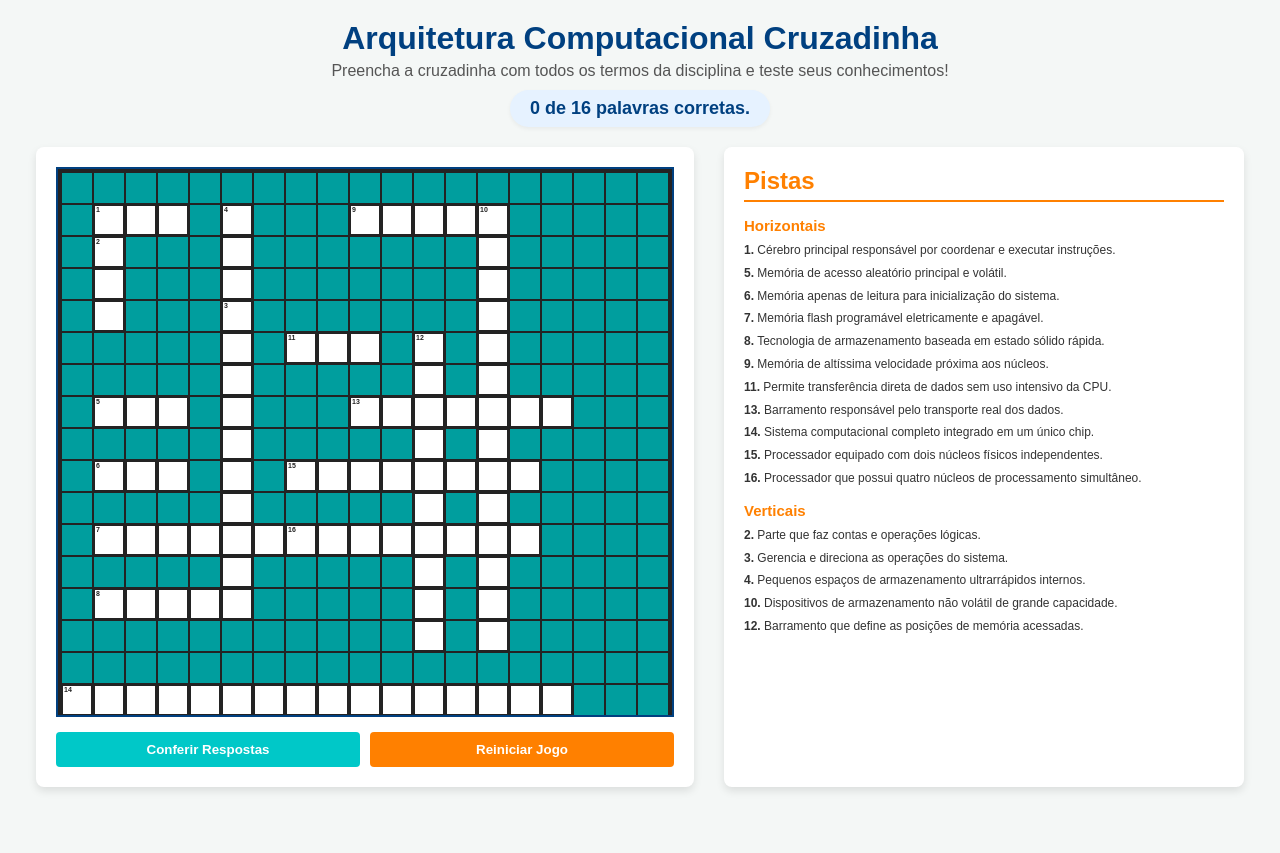
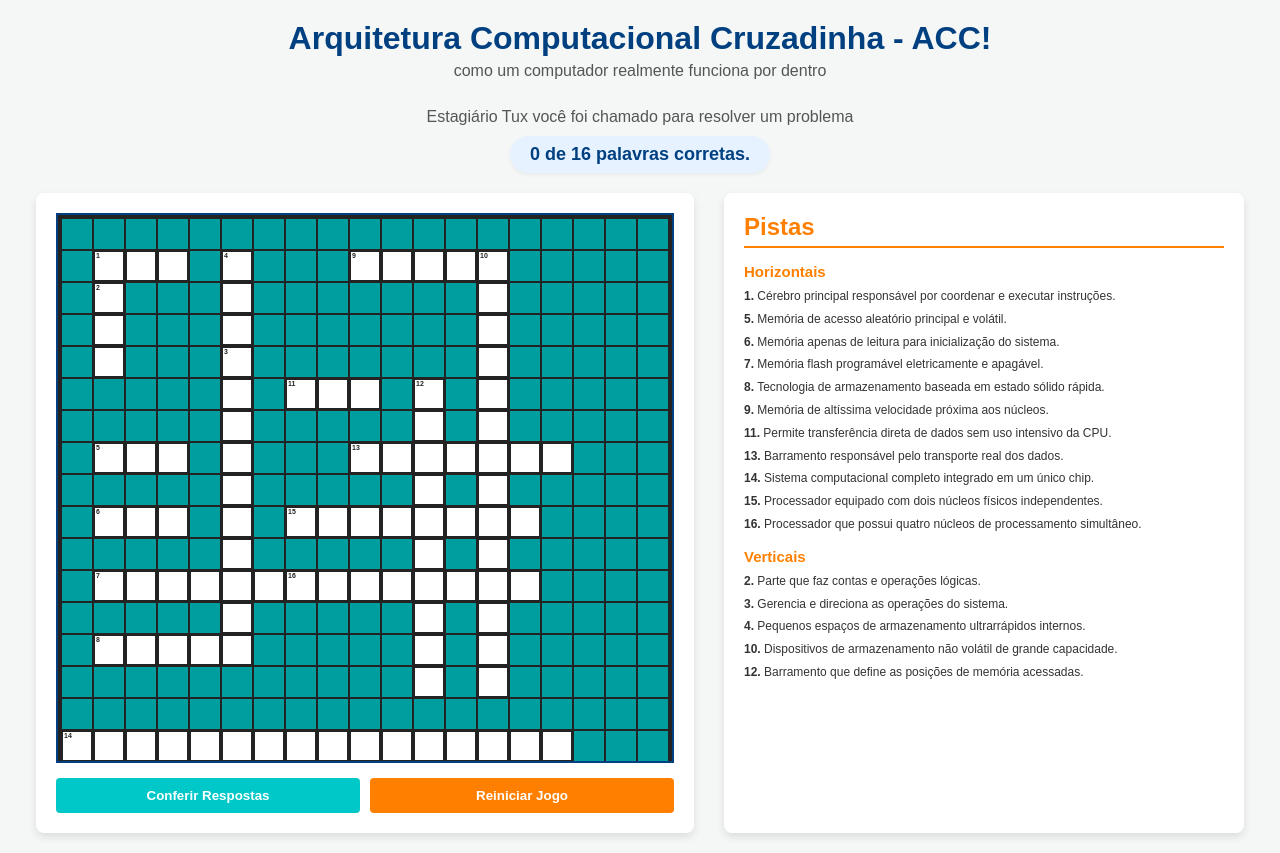
Before and after one commit to PereiraVF10/-Arquitetura-Computacional, a plain HTML site: page index.html in a window 1280 px wide. Before the commit the page ends 807 px from the top, so only its background shows below. Drawn offline with Linux system fonts and the light colour scheme.

Commit message:
introdução da cruzadinha

```diff
--- a/index.html
+++ b/index.html
@@ -10,8 +10,9 @@
 
 <body>
     <header>
-        <h1>Arquitetura Computacional Cruzadinha</h1>
-        <p>Preencha a cruzadinha com todos os termos da disciplina e teste seus conhecimentos!</p>
+        <h1>Arquitetura Computacional Cruzadinha - ACC!</h1>
+        <p>como um computador realmente funciona por dentro</p> <br>
+        <p>Estagiário Tux você foi chamado para resolver um problema</p>
         <!-- Placar visível logo abaixo do cabeçalho -->
         <div id="score-display" class="score-header">0 de 16 palavras corretas.</div>
     </header>
```
